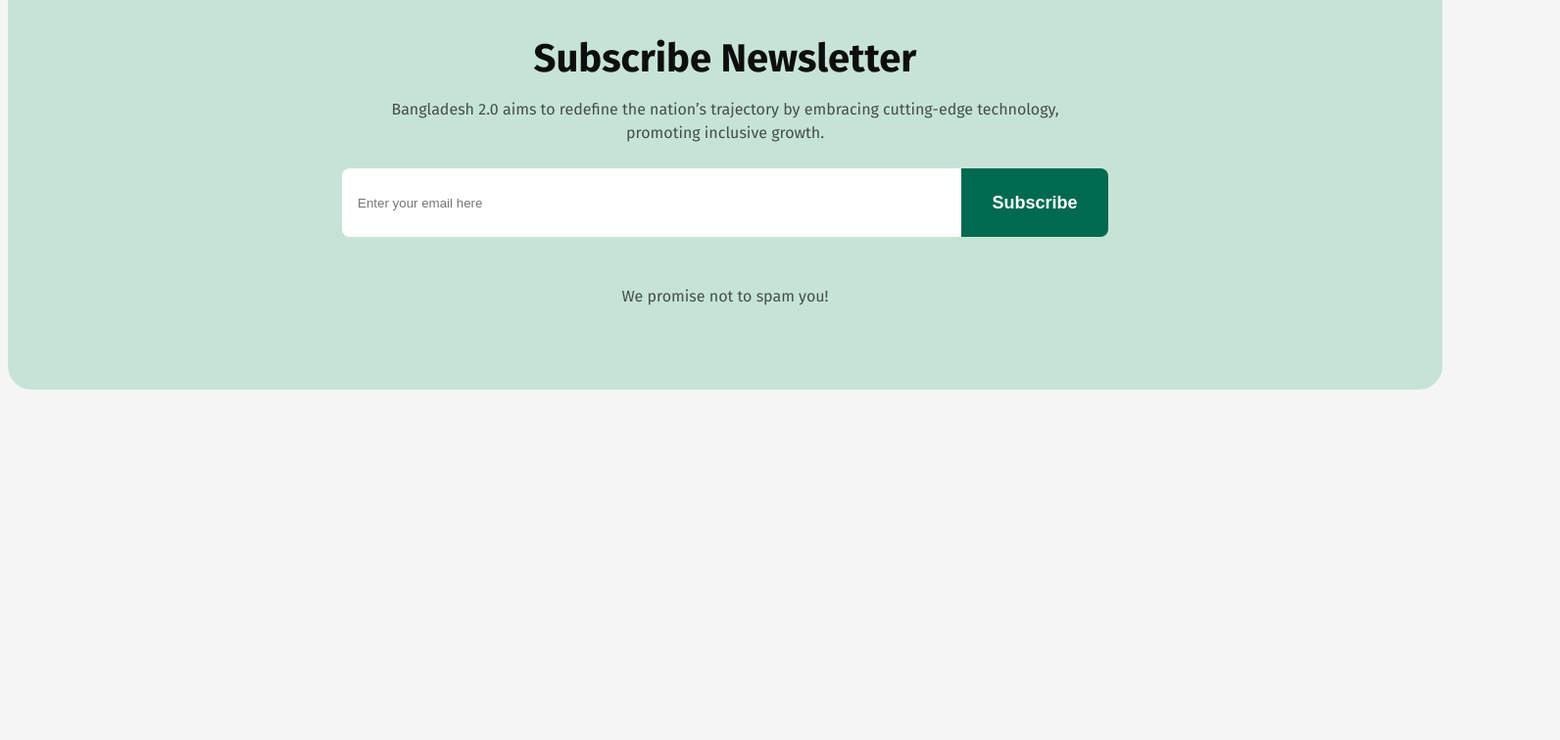
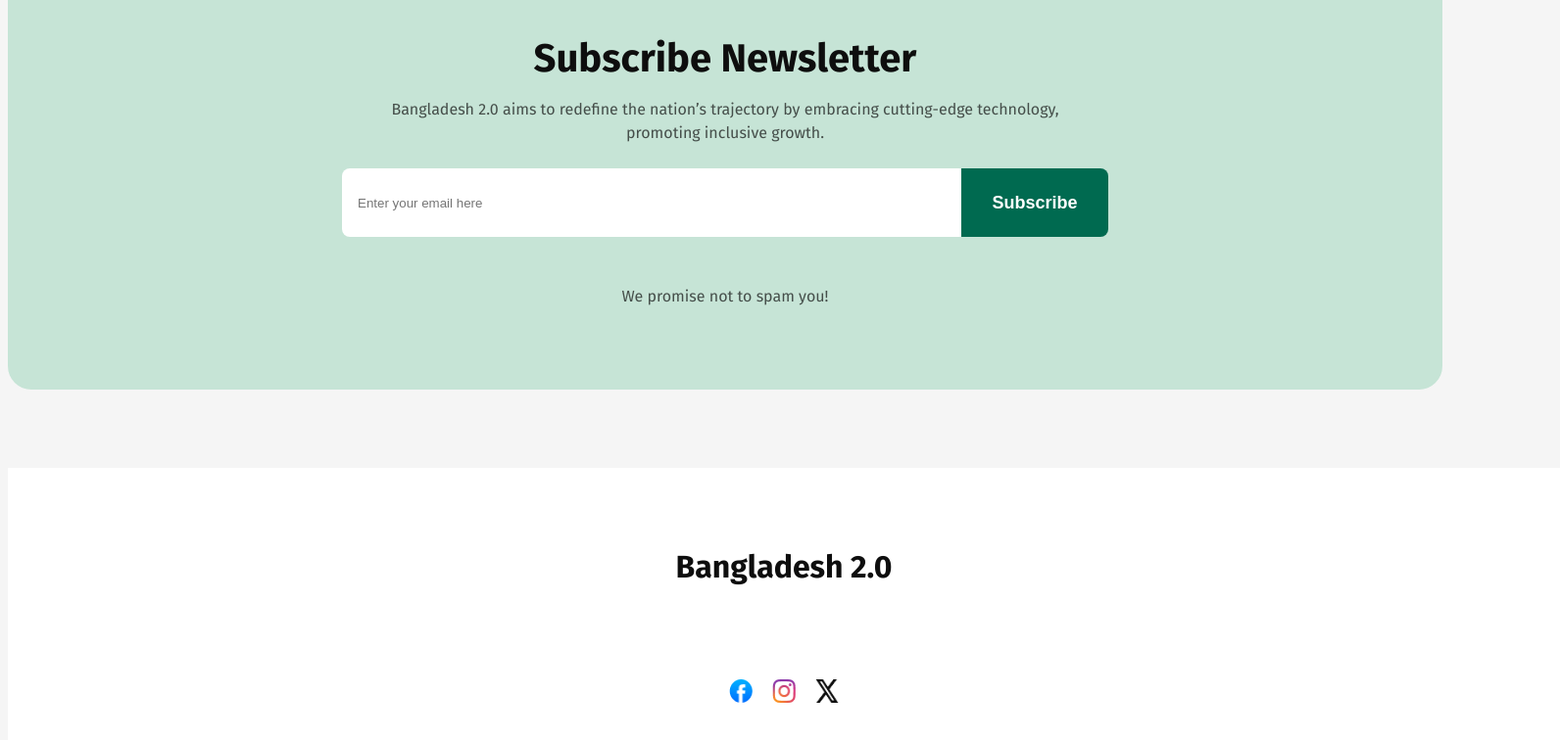
Before and after one commit to Ebrahim112002/assignment-1, a plain HTML site: page index.html in a window 1280 px wide. Shown: the part 4716-5472 px from the top of the page at 98% size, 1592 px wide, since content can reach past the window. Before the commit the page ends 5122 px from the top, so only its background shows below. Drawn offline with Linux system fonts and the light colour scheme.

Commit message:
added final submission

```diff
--- a/index.html
+++ b/index.html
@@ -181,12 +181,17 @@
                 <p> <p >We promise not to spam you!</p></p>
              </div>
           </div>
-
          </section>
-
-
     </main>
     <footer>
+         <div class="footer-cnt">
+        <p>Bangladesh 2.0</p>
+         </div>
+         <div class="footer-icon">
+            <img src="assets/facebook.png" alt="">
+            <img src="assets/instagram.png" alt="">
+            <img src="assets/x.png" alt="">
+         </div>
 
     </footer>
 </body>
--- a/style/style.css
+++ b/style/style.css
@@ -572,7 +572,7 @@ transition: all 0.2s ease;
 /*subscribe sec style  */
 .subscribe{
     margin-top: 0;
-    margin-bottom: 80px;
+    margin-bottom: 100px;
    max-width: 1280px ;
     width:100%;
 height: 395px;
@@ -656,3 +656,35 @@ font-size: 16px;
 font-weight: 400;
 line-height: 19px;
 }
+
+/* footer sec style */
+footer{
+    margin-top: 80px;
+    width: 100%;
+    max-width: 1350px;
+height: 226px;
+display: flex;
+flex-direction: column;
+justify-content: flex-start;
+align-items: center;
+gap: 32;
+padding: 50px 160px 50px 160px;
+    background: rgb(255, 255, 255);
+}
+.footer-cnt{
+    color: rgb(14, 14, 14);
+font-size: 32px;
+font-weight: 700;
+line-height: 38px;
+margin-bottom: 64px;
+
+}
+.footer-icon{
+    margin-top: 0;
+    display: flex;
+    gap: 20px;
+}
+.footer-icon img{
+    width: 24px;
+height: 24px;
+}
```
